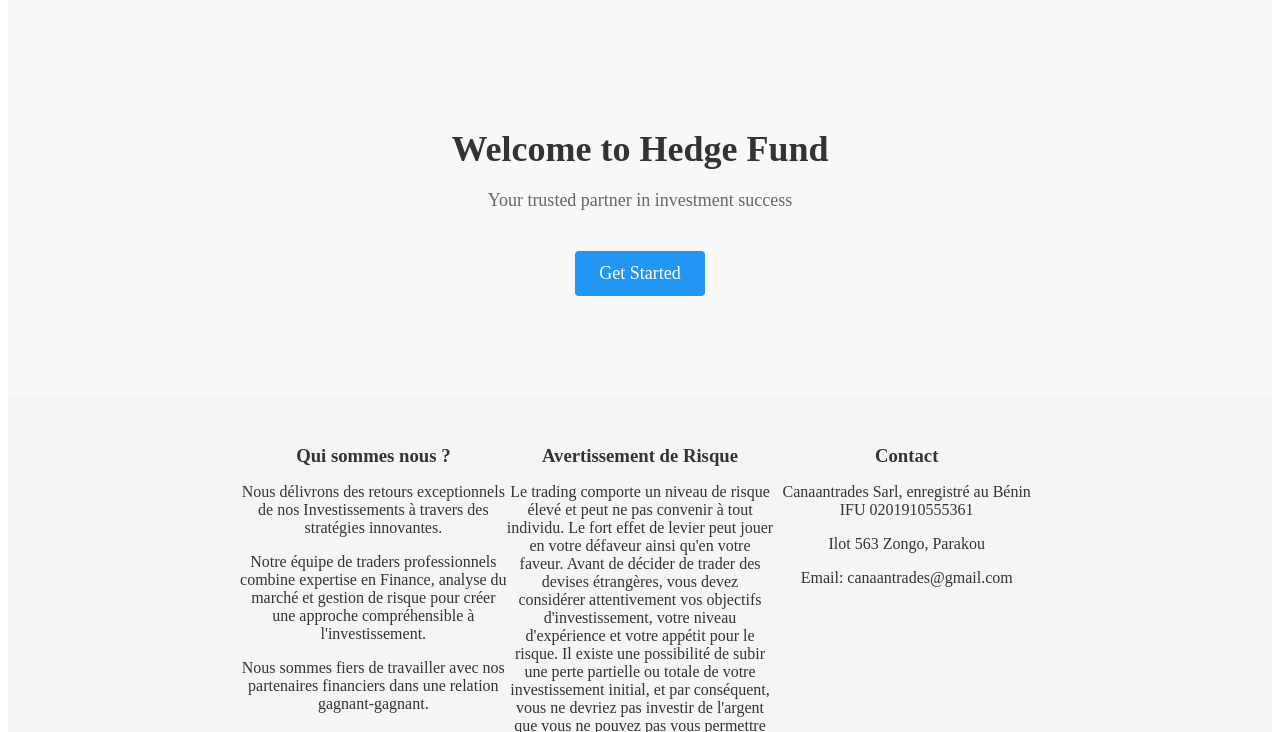
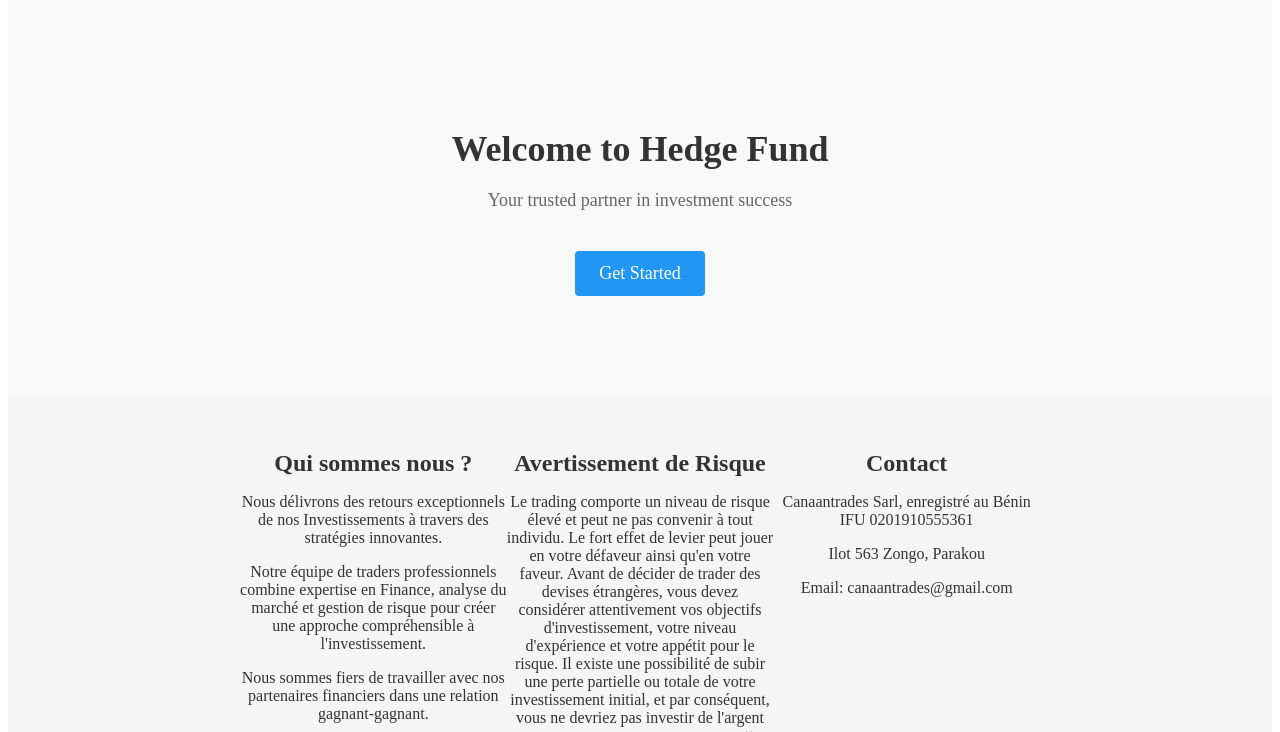
Before and after one commit to elbom/Canaantrades2, a plain HTML site: page index.html in a window 1280 px wide. Shown: the part 68-800 px from the top of the page. Drawn offline with Linux system fonts and the light colour scheme.

Commit message:
Update styles.css

```diff
--- a/styles.css
+++ b/styles.css
@@ -289,6 +289,10 @@
 }
 
 .footer-section h3 {
+
+  color: #333;
+  font-size: 24px;
+  margin-bottom: 10px;
   margin-bottom: 10px;
 }
 
```
